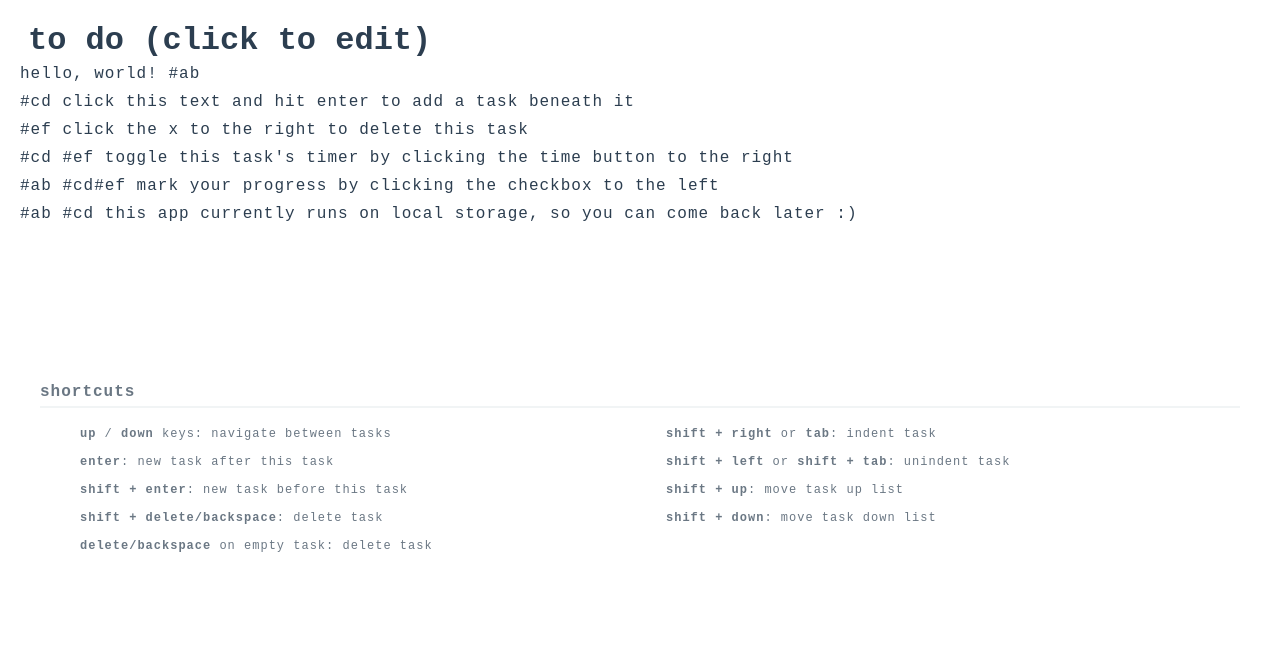
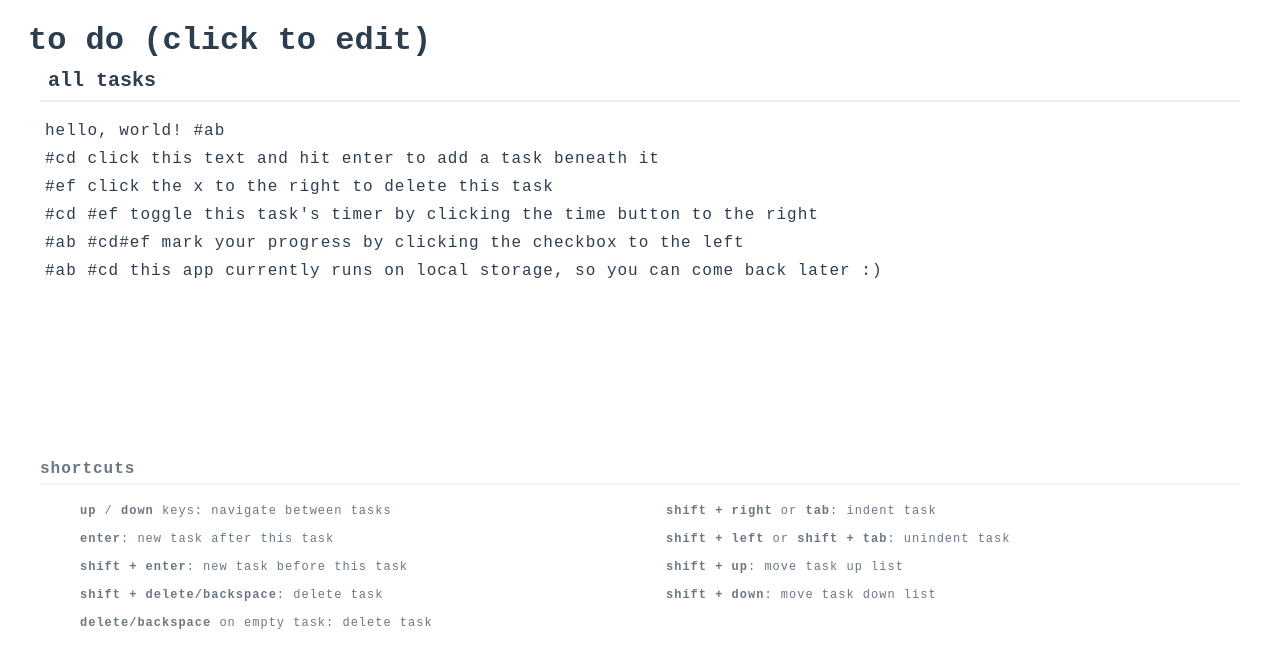
Before and after one commit to cborchert/todolist, a React app: page / in a window 1280 px wide. Shown: the top 668 px of the page. Built offline with nearby package versions, Linux system fonts and the light colour scheme.

Commit message:
updateView method to update title

```diff
--- a/src/App.js
+++ b/src/App.js
@@ -1,4 +1,5 @@
 import React, { Component } from "react";
+import findIndex from "lodash/findIndex";
 import "./App.scss";
 
 import Tasklist from "./components/Tasklist";
@@ -24,6 +25,7 @@ class App extends Component {
         : [
             {
               title: "all tasks",
+              id: -1,
               tag: "",
               filterString: "",
               tasks: [],
@@ -230,6 +232,16 @@ class App extends Component {
     });
   }
 
+  updateView(viewId, key, value) {
+    const { views } = this.state;
+    const index = findIndex(views, v => v.id === viewId);
+    const view = { ...views[index], [key]: value };
+    this.setState({
+      ...this.state,
+      views: [...views.slice(0, index), view, ...views.slice(index + 1)]
+    });
+  }
+
   applyTagFilter(tasks, filterString) {
     //if no filter is to be applied, it gets all tasks
     if (!filterString) {
@@ -295,6 +307,7 @@ class App extends Component {
             <View
               view={view}
               tasks={this.applyTagFilter(tasks, view.filterString)}
+              updateView={this.updateView.bind(this)}
             />
           );
         })}
--- a/src/components/View.js
+++ b/src/components/View.js
@@ -153,8 +153,24 @@ class View extends Component {
   //     );
   //   }
   render() {
-    const { tasks } = this.props;
-    return <div>{tasks.map((task, i) => <div key={i}>{task.title}</div>)}</div>;
+    const { tasks, updateView, view } = this.props;
+
+    return (
+      <div className="view">
+        <div className="view__header">
+          <input
+            className="view__title"
+            value={view.title}
+            onChange={e => {
+              updateView(view.id, "title", e.target.value);
+            }}
+          />
+        </div>
+        <div className="view__tasks">
+          {tasks.map((task, i) => <div key={i}>{task.title}</div>)}
+        </div>
+      </div>
+    );
   }
 }
 export default View;
```
